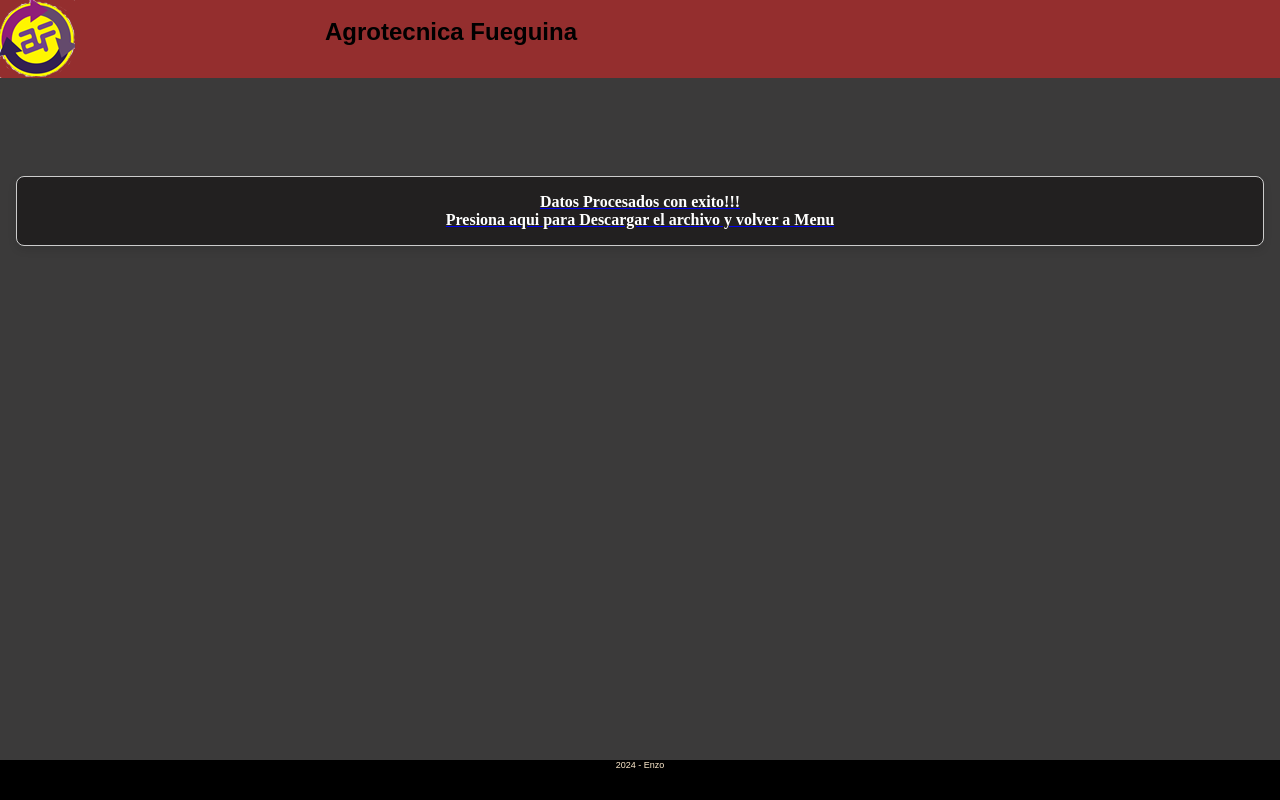
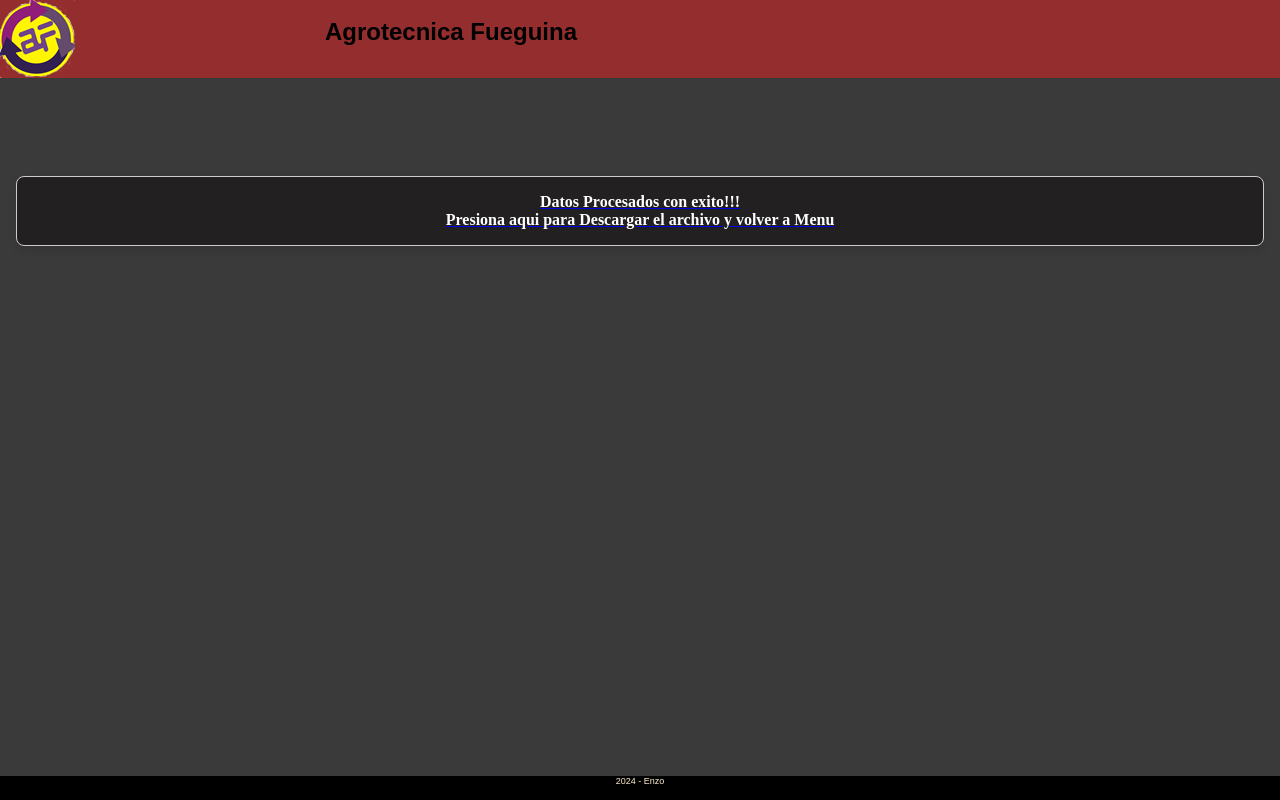
Before and after one commit to aesaries/afapp, a React (Vite) app: page /memorator in a window 1280 px wide. Built offline with nearby package versions, Linux system fonts and the light colour scheme.

Commit message:
Corrigiendo alto de pie

```diff
--- a/src/components/Pie.css
+++ b/src/components/Pie.css
@@ -5,7 +5,7 @@
     font-size: xx-small;
     position: fixed;
     left: 0;
-    height: 2.5rem;
+    height: 1.5rem;
     bottom: 0;
     width:100vw;
     justify-content: center;
```
